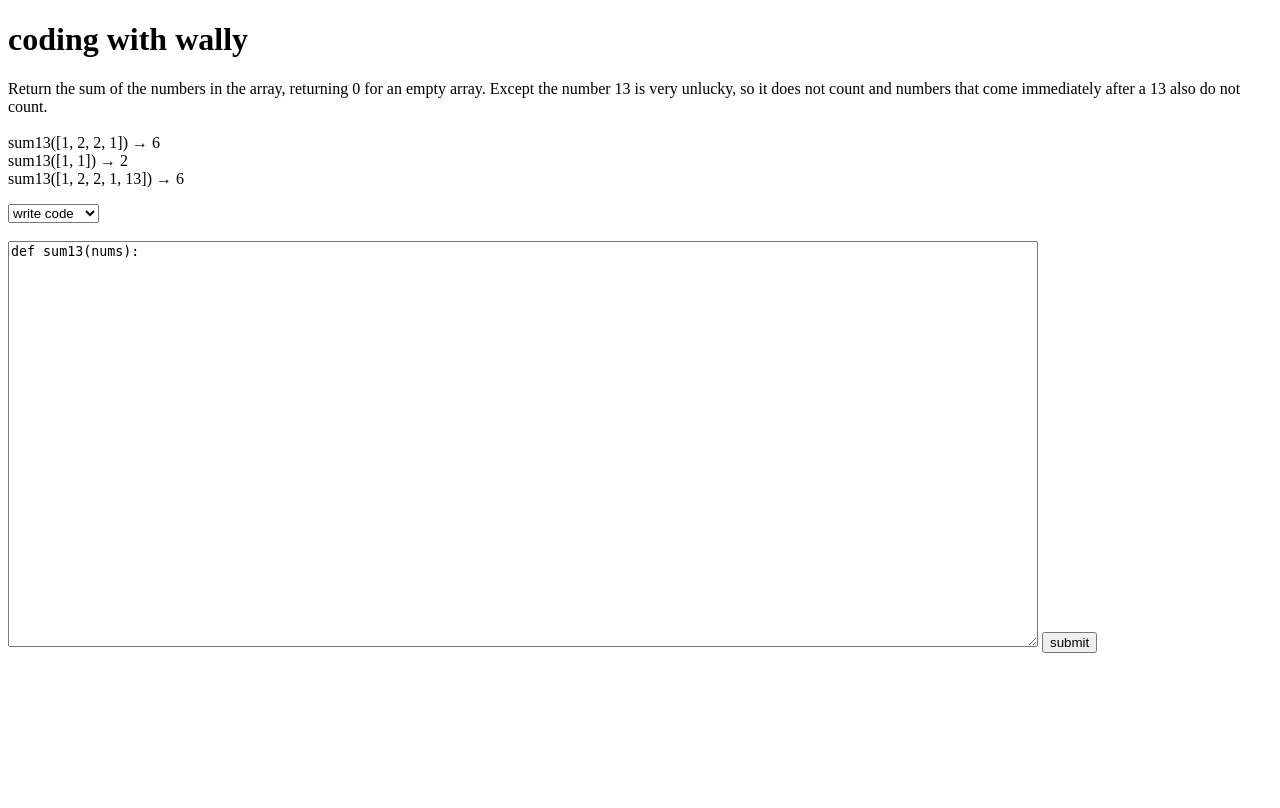
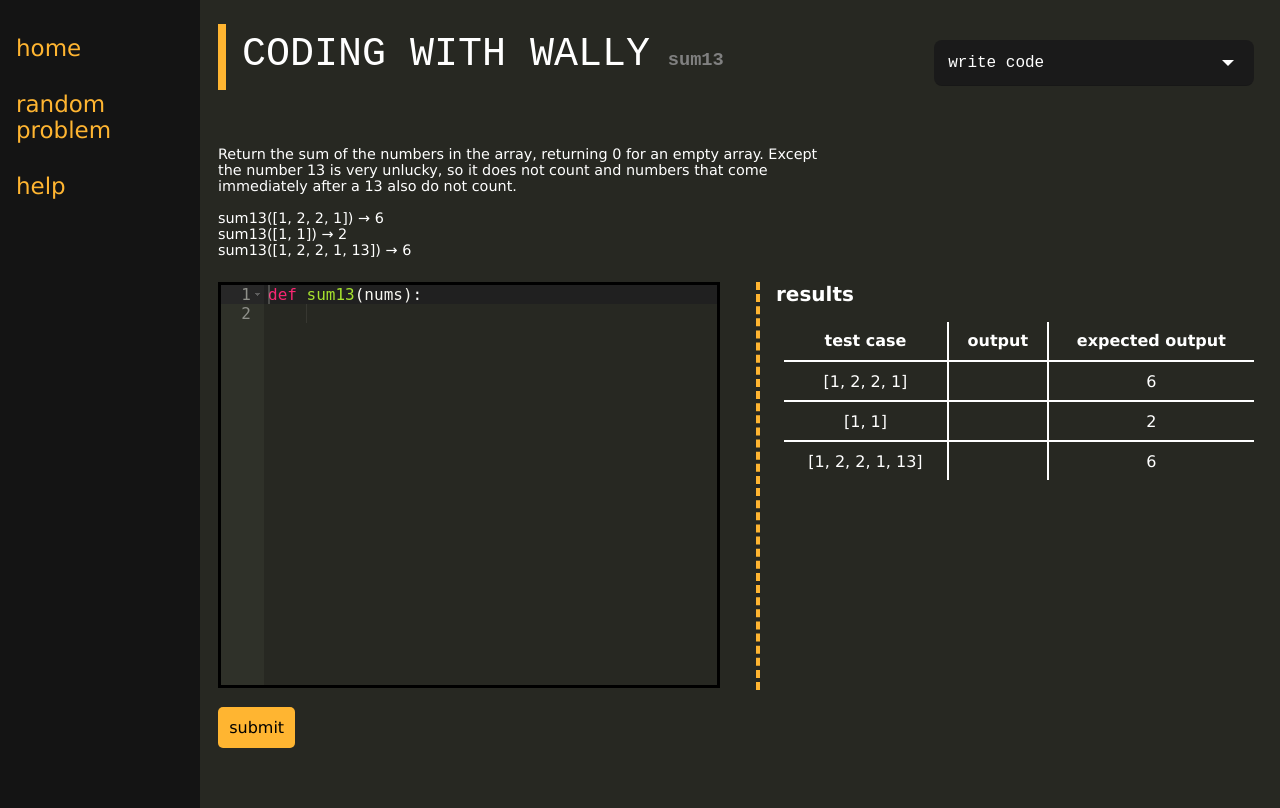
Before and after one commit to lillee205/codingwithwally, a Flask app: page / in a window 1280 px wide. Before the commit the page ends 653 px from the top, so only its background shows below. Run offline with Flask 2, Linux system fonts and the light colour scheme; some libraries are stand-ins or nearby versions.

Commit message:
added ace editor instead of text area for further functionality. also, added css, sidebar, etc

```diff
--- a/routes.py
+++ b/routes.py
@@ -19,38 +19,39 @@ def background_process_writeCode():
     [1,2,2,1,13]
     ]
     correctAns, testAns = pcode.checkAnswers(code, pcode.correctFunc, testInputs)
-    return jsonify(result = "the correct ans is {} and you had {}".format(correctAns, testAns))
+    return jsonify(result = [correctAns, testAns])
   except Exception as e:
-    return jsonify(result = "there was an error. " + str(e))
+    return jsonify(result = "Error: " + str(e))
 
 
 @app.route('/background_process_testInputs')
 def background_process_testInputs():
   input = eval(request.args.get('input'))
   ans = pcode.correctFunc(input)
-  return jsonify(result = "the answer is " + str(ans))
+  return jsonify(result = "The answer is " + str(ans))
 
 @app.route('/background_process_testOutputs')
 def background_process_testOutputs():
   output = eval(request.args.get('output'))
   ans = pcode.correctFunc(output)
   if ans == 9:
-    return jsonify(result = "correct, an input of " + str(output) + " works")
+    return jsonify(result = "Correct, an input of " + str(output) + " works")
   else:
-    return jsonify(result = "incorrect, an input of {} gives you an output of {}".format(str(output), ans) )
+    return jsonify(result = "Incorrect, an input of {} gives you an output of {}".format(str(output), ans) )
 
 
-@app.route('/change_type', methods = ["POST"])
+@app.route('/change_type', methods = ["POST", "GET"])
 def change_type():
   if request.method == "POST":
-    newView = request.form.get("formChangeType")
-    if newView == "testInputs":
+    newView = request.form.to_dict()['hiddenSelect']
+    if newView == "test inputs":
       return render_template('testInputs.html')
-    elif newView == "writeCode":
+    elif newView == "write code":
       return render_template("writeCode.html")
-    elif newView == "testOutputs:":
+    elif newView == "test outputs":
       return render_template("testOutputs.html")
     else:
-      return render_template("testOutputs.html")
+      return render_template("writeCode.html")
+
 if __name__ == "__main__":
     app.run(debug = True)
--- /dev/null
+++ b/static/css/base.css
@@ -0,0 +1,149 @@
+html, body {
+    font-family: "Verdana", sans-serif;
+    overflow: hidden; height: 100%;
+    background-color: rgb(39, 40, 34);
+    color: white;
+    cursor: default;
+}
+
+.noselect {
+    -webkit-touch-callout: none; /* iOS Safari */
+      -webkit-user-select: none; /* Safari */
+       -khtml-user-select: none; /* Konqueror HTML */
+         -moz-user-select: none; /* Old versions of Firefox */
+          -ms-user-select: none; /* Internet Explorer/Edge */
+              user-select: none; /* Non-prefixed version, currently
+                                    supported by Chrome, Edge, Opera and Firefox */
+  }
+
+#sidebar{
+    height: 100%; /* Full-height: remove this if you want "auto" height */
+    width: 200px; /* Set the width of the sidebar */
+    position: fixed; /* Fixed Sidebar (stay in place on scroll) */
+    z-index: 1; /* Stay on top */
+    top: 0; /* Stay at the top */
+    left: 0;
+    background-color: rgb(20,20,20); /* Black */
+    overflow-x: hidden; /* Disable horizontal scroll */
+    padding-top: 20px;
+}
+#sidebar a {
+    font-family: "Verdana", sans-serif;
+    padding: 15px 8px 15px 16px;
+    text-decoration: none;
+    font-size: 23px;
+    color: rgb(255,181,49);
+    display: block;
+  }
+
+#sidebar a:hover {
+    transition: background-color 0.2s ease;
+    transition: color 0.2s ease;
+
+    background-color: rgb(255,181,49);
+    color: rgb(39, 40, 34);
+}
+#main {
+    height: 100%;
+    margin-left: 200px; /* Same as the width of the sidebar */
+    padding: 0px 10px;
+}
+
+#header{
+    margin-top: 2vh;
+    margin-bottom: 7vh;
+    border-left: solid rgb(255,181,49) 0.5em;
+    padding: 0 0.5em;
+    font-family: 'Courier New', monospace;
+}
+#flexbox{
+    display: flex;
+    margin-top:1.5em;
+}
+
+#leftcontent{
+    width: 50%;
+}
+#rightcontent{
+    height: 51vh;
+    padding: 0 1em;
+    border-left: dashed rgb(255,181,49) 0.25em;
+    flex-grow: 1;
+    margin-left: 1em;
+}
+h1{
+    display: inline-block;
+    font-weight: normal;
+    font-size: 2.5em;
+    margin: 0.2em;
+}
+h3{
+    display: inline-block;
+    color: gray;
+
+}/*
+#formChangeType{
+    margin-left: 1em;
+    background-color: transparent;
+    border: none;
+    outline: none;
+    padding: 0.3em;
+    color: gray;
+    font-size: 1em;
+}
+#formChangeType:focus{
+    outline: none;
+}
+#formChangeType:hover{
+    outline: none;
+}*/
+p{
+    font-family: "Verdana", sans-serif;
+    font-size: 0.9em;
+}
+
+.submitbtn{
+    font-size: 1em;
+    background-color: rgb(255,181,49);
+    border: none;
+    padding: 0.7em;
+    border-radius: 5px;
+    font-family: "Verdana", sans-serif;
+}
+
+.submitbtn:hover{
+    cursor: pointer;
+    transition: background-color 0.2s ease;
+    transition: color 0.2s ease;
+
+    background-color: rgb(248,156,40);
+}
+
+h2{
+    margin: 0;
+    font-family: "Verdana", sans-serif;
+    font-size: 20px;
+}
+
+input[type=text]{
+    margin-right: 1em;
+    border: none;
+    border-radius: 3px;
+    padding: 0.7em 0.5em;
+    font-family: "Verdana", sans-serif;
+}
+table {
+    border-collapse: collapse;
+    border-style: hidden;
+    width: 100%;
+    height: auto;
+    padding: 0.5em;
+    margin: 0.5em;
+    margin-top:1em;
+    text-align: center;
+}
+
+table td, table th {
+    border: white solid 2px;
+    padding:0.6em;
+}
--- a/static/css/index.css
+++ /dev/null
@@ -1,8 +0,0 @@
-head {
-    display: none;
-}
-
-#codeBox {
-    height: 50vh;
-    width: 80vw;
-}
--- /dev/null
+++ b/static/css/select.css
@@ -0,0 +1,58 @@
+.custom-select {
+    width: 25vw;
+    position: absolute;
+    right: 2%;
+    top: 5%;
+}
+.custom-select select {
+    display: none; /*hide original SELECT element: */
+}
+
+.select-selected{
+    background-color: rgb(26,26,26);
+}
+
+.select-selected:after {
+    position: absolute;
+    content: "";
+    top: 20px;
+    right: 20px;
+    width: 0;
+    height: 0;
+    border: 6px solid transparent;
+    border-color: #fff transparent transparent transparent;
+}
+/* Point the arrow upwards when the select box is open (active): */
+.select-selected.select-arrow-active:after {
+    border-color: transparent transparent #fff transparent;
+    top: 12px;
+  }
+
+  /* style the items (options), including the selected item: */
+.select-items div,.select-selected {
+    color: #ffffff;
+    padding: 0.8em;
+    border: 1px solid transparent;
+    border-color: transparent transparent rgba(0, 0, 0, 0.1) transparent;
+    border-radius: 8px;
+    cursor: pointer;
+  }
+
+  /* Style items (options): */
+.select-items {
+    position: absolute;
+    background-color: rgb(248,156,40);
+    top: 100%;
+    left: 0;
+    right: 0;
+    z-index: 99;
+  }
+
+  /* Hide the items when the select box is closed: */
+.select-hide {
+    display: none;
+  }
+
+.select-items div:hover, .same-as-selected {
+    background-color: rgba(0, 0, 0, 0.1);
+}
--- /dev/null
+++ b/static/css/writeCode.css
@@ -0,0 +1,19 @@
+
+
+.ace_editor {
+    overflow: visible;
+    font-family: monospace;
+}
+#jsEditor {
+    border: 0.2em black solid;
+    height: 50vh;
+    width: 95%;
+    font-family : monospace !important;
+    font-size: 16px !important;
+    direction:ltr !important;
+    text-align:left !important;
+}
+
+#submitCode{
+    margin-top: 1.2em;
+}
--- /dev/null
+++ b/static/js/select.js
@@ -0,0 +1,82 @@
+/* taken from w3school shttps://www.w3schools.com/howto/howto_custom_select.asp */
+
+var x, i, j, l, ll, selElmnt, a, b, c;
+/* Look for any elements with the class "custom-select": */
+x = document.getElementsByClassName("custom-select");
+l = x.length;
+for (i = 0; i < l; i++) {
+  selElmnt = x[i].getElementsByTagName("select")[0];
+  ll = selElmnt.length;
+  /* For each element, create a new DIV that will act as the selected item: */
+  a = document.createElement("DIV");
+  a.setAttribute("class", "select-selected");
+  a.innerHTML = selElmnt.options[selElmnt.selectedIndex].innerHTML;
+  x[i].appendChild(a);
+  /* For each element, create a new DIV that will contain the option list: */
+  b = document.createElement("DIV");
+  b.setAttribute("class", "select-items select-hide");
+  for (j = 1; j < ll; j++) {
+    /* For each option in the original select element,
+    create a new DIV that will act as an option item: */
+    c = document.createElement("DIV");
+    c.innerHTML = selElmnt.options[j].innerHTML;
+    c.addEventListener("click", function(e) {
+        /* When an item is clicked, update the original select box,
+        and the selected item: */
+        var y, i, k, s, h, sl, yl;
+        s = this.parentNode.parentNode.getElementsByTagName("select")[0];
+        sl = s.length;
+        h = this.parentNode.previousSibling;
+        for (i = 0; i < sl; i++) {
+          if (s.options[i].innerHTML == this.innerHTML) {
+            s.selectedIndex = i;
+            h.innerHTML = this.innerHTML;
+            y = this.parentNode.getElementsByClassName("same-as-selected");
+            yl = y.length;
+            for (k = 0; k < yl; k++) {
+              y[k].removeAttribute("class");
+            }
+            this.setAttribute("class", "same-as-selected");
+            break;
+          }
+        }
+        h.click();
+    });
+    b.appendChild(c);
+  }
+  x[i].appendChild(b);
+  a.addEventListener("click", function(e) {
+    /* When the select box is clicked, close any other select boxes,
+    and open/close the current select box: */
+    e.stopPropagation();
+    closeAllSelect(this);
+    this.nextSibling.classList.toggle("select-hide");
+    this.classList.toggle("select-arrow-active");
+  });
+}
+
+function closeAllSelect(elmnt) {
+  /* A function that will close all select boxes in the document,
+  except the current select box: */
+  var x, y, i, xl, yl, arrNo = [];
+  x = document.getElementsByClassName("select-items");
+  y = document.getElementsByClassName("select-selected");
+  xl = x.length;
+  yl = y.length;
+  for (i = 0; i < yl; i++) {
+    if (elmnt == y[i]) {
+      arrNo.push(i)
+    } else {
+      y[i].classList.remove("select-arrow-active");
+    }
+  }
+  for (i = 0; i < xl; i++) {
+    if (arrNo.indexOf(i)) {
+      x[i].classList.add("select-hide");
+    }
+  }
+}
+
+/* If the user clicks anywhere outside the select box,
+then close all select boxes: */
+document.addEventListener("click", closeAllSelect);
--- a/templates/base.html
+++ b/templates/base.html
@@ -1,20 +1,54 @@
 <!DOCTYPE html>
 <html lang="en">
+
 <head>
     <title>Coding With Wally</title>
-
     <meta charset="UTF-8">
     <meta http-equiv="X-UA-Compatible" content="IE=edge">
     <meta name="viewport" content="width=device-width, initial-scale=1.0">
-    <link rel = "stylesheet" href= "{{url_for('static', filename = 'css/index.css')}}"
+    <link rel="stylesheet" href="{{ url_for('static', filename = 'css/base.css') }}">
+    <link rel="stylesheet" href="{{ url_for('static', filename = 'css/select.css') }}">
+    <script src="//ajax.googleapis.com/ajax/libs/jquery/1.9.1/jquery.min.js"></script>
+    <script type=text/javascript>
+        $(function() {
+            $(".select-items div").bind('click', function() {
+                document.getElementById("hiddenSelect").value = $(this)[0].innerHTML;
+                $('input#hiddenSelect').val($(this)[0].innerHTML);
+                $("#selectForm").submit()
 
+          });
+        });
+    </script>
 </head>
+
 <body>
-    <h1>coding with wally</h1>
+
     {% block head %}{% endblock %}
 
+    <div id="sidebar" class = "noselect">
+        <a href="#">home</a>
+        <a href="#">random problem</a>
+        <a href="#">help</a>
+    </div>
+
+    <div id="main">
+        <div id="header" class = "noselect">
+            <h1>CODING WITH WALLY</h1>
+            <h3>sum13</h3>
+            <form name="selectForm" id = "selectForm" action="{{ url_for('change_type') }}" method="post" style="display: inline-block;">
+                <input type="hidden" id="hiddenSelect" name="hiddenSelect" value = "ma"/>
+            </form>
+                <div class="custom-select">
+                    <select>
+                        {% block options %}
+                        {% endblock %}
+                    </select>
+                </div>
+        </div>
+        <div style="width:60%;">
             <p>
-        Return the sum of the numbers in the array, returning 0 for an empty array. Except the number 13 is very unlucky, so it does not count and numbers that come immediately after a 13 also do not count.
+                Return the sum of the numbers in the array, returning 0 for an empty array. Except the number 13 is very
+                unlucky, so it does not count and numbers that come immediately after a 13 also do not count.
                 <br>
                 <br>
                 sum13([1, 2, 2, 1]) → 6
@@ -23,19 +57,18 @@
                 <br>
                 sum13([1, 2, 2, 1, 13]) → 6
             </p>
-    <form action = "{{ url_for('change_type') }}"  method = "post">
-        <select onchange= "this.form.submit()" name = "formChangeType">
-            {% block options %}
-            <option value = "writeCode">write code</option>
-            <option value = "testInputs">test inputs</option>
-            <option value = "testOutputs">test outputs</option>
-            {% endblock %}
-        </select>
-    </form>
-        <br>
+        </div>
+        <div id="flexbox">
+            <div class="flexchild" id="leftcontent">
                 {% block content %}{% endblock %}
-    </form>
+            </div>
+            <div class="flexchild" id="rightcontent">
+                <h2>results</h2>
                 {% block answers %}{% endblock %}
+            </div>
+        </div>
+    </div>
 
 </body>
+
 </html>
--- a/templates/testInputs.html
+++ b/templates/testInputs.html
@@ -1,6 +1,8 @@
 {% extends "base.html" %}
 
 {% block head %}
+<script defer type = "text/javascript" src="{{ url_for('static', filename = 'js/select.js') }}"></script>
+
 <script src="//ajax.googleapis.com/ajax/libs/jquery/1.9.1/jquery.min.js"></script>
 		<script type=text/javascript>
 			$(function() {
@@ -17,6 +19,7 @@
 {% endblock %}
 
 {% block options %}
+	<option value = "selectOption">select option</option>
     <option value = "writeCode" >write code</option>
     <option value = "testInputs" selected>test inputs</option>
     <option value = "testOutputs" >test outputs</option>
@@ -25,7 +28,7 @@
 {% block content %}
     <form>
         <input type="text" name = "inputBox" id = "inputBox" />
-        <input id = "submitInput" type = "submit" value="submit" />
+        <input class = "submitbtn" id = "submitInput" type = "submit" value="submit" />
     </form>
 {% endblock %}
 
--- a/templates/testOutputs.html
+++ b/templates/testOutputs.html
@@ -1,6 +1,7 @@
 {% extends "base.html" %}
 
 {% block head %}
+<script defer type = "text/javascript" src="{{ url_for('static', filename = 'js/select.js') }}"></script>
 <script src="//ajax.googleapis.com/ajax/libs/jquery/1.9.1/jquery.min.js"></script>
 <script type=text/javascript>
 	$(function() {
@@ -17,16 +18,17 @@
 {% endblock %}
 
 {% block options %}
+	<option value = "selectOption">select option</option>
     <option value = "writeCode" >write code</option>
     <option value = "testInputs">test inputs</option>
     <option value = "testOutputs" selected>test outputs</option>
 {% endblock %}
 
 {% block content %}
-	<p>what is a possible input for sum13 that would give us 9 as an output?</p>
+	<p>What is a possible input for sum13 that would give us 9 as an output?</p>
     <form>
         <input type="text" name = "outputBox" id = "outputBox" />
-        <input id = "submitOutput" type = "submit" value="submit" />
+        <input class = "submitbtn" id = "submitOutput" type = "submit" value="submit" />
     </form>
 {% endblock %}
 
--- a/templates/writeCode.html
+++ b/templates/writeCode.html
@@ -1,14 +1,26 @@
 {% extends "base.html" %}
 
 {% block head %}
-<script src="//ajax.googleapis.com/ajax/libs/jquery/1.9.1/jquery.min.js"></script>
+<link rel = "stylesheet" href= "{{ url_for('static', filename = 'css/writeCode.css') }}">
+<script type = "text/javascript" src = "https://cdnjs.cloudflare.com/ajax/libs/ace/1.4.12/ace.js"></script>
+<script defer type = "text/javascript" src="{{ url_for('static', filename = 'js/select.js') }}"></script>
 <script type=text/javascript>
 	$(function() {
 		$('input#submitCode').bind('click', function() {
 		$.getJSON('/background_process_writeCode', {
-				  code: $("#codeBox").val(),
+			code: ace.edit("jsEditor").getValue(),
 		}, function(data) {
-				  $("#result").text(data.result);
+			if (data.result.startsWith("Error")){
+				$("#result").text(data.result)
+			}
+			else{
+				yourAnswers = data.result[1]
+				$("#result1").text(yourAnswers[0]);
+				$("#result2").text(yourAnswers[1]);
+				$("#result3").text(yourAnswers[2]);
+			}
+
+
 		});
 		return false;
 		});
@@ -17,6 +29,7 @@
 {% endblock %}
 
 {% block options %}
+	<option value = "selectOption">select option</option>
     <option value = "writeCode" selected>write code</option>
     <option value = "testInputs">test inputs</option>
     <option value = "testOutputs">test outputs</option>
@@ -24,11 +37,39 @@
 
 {% block content %}
     <form>
-        <textarea name = "codeBox" id = "codeBox" onkeydown="if(event.keyCode===9){var v=this.value,s=this.selectionStart,e=this.selectionEnd;this.value=v.substring(0, s)+'\t'+v.substring(e);this.selectionStart=this.selectionEnd=s+1;return false;}">def sum13(nums):</textarea>
-        <input id = "submitCode" type = "submit" value="submit" />
+        <div id = "jsEditor">def sum13(nums):
+		</div>
+		<script type = "text/javascript">
+			var editor = ace.edit("jsEditor");
+			editor.setTheme("ace/theme/monokai");
+			editor.session.setMode("ace/mode/python");
+		</script>
+		<input class = "submitbtn" id = "submitCode" type = "submit" value="submit" />
     </form>
 {% endblock %}
 
 {% block answers %}
-    <p id = "result"></p>
+	<table>
+		<tr>
+			<th>test case</th>
+			<th>output</th>
+			<th>expected output</th>
+		</tr>
+		<tr>
+			<td>[1, 2, 2, 1]</td>
+			<td id = "result1"></td>
+			<td>6</td>
+		</tr>
+		<tr>
+			<td>[1, 1]</td>
+			<td id = "result2"></td>
+			<td>2</td>
+		</tr>
+		<tr>
+			<td>[1, 2, 2, 1, 13]</td>
+			<td id = "result3"></td>
+			<td>6</td>
+		</tr>
+	</table>
+    <p id = "result" style = "color:white"></p>
 {% endblock %}
```
Lines whose indentation alone changed are shown as unchanged.
